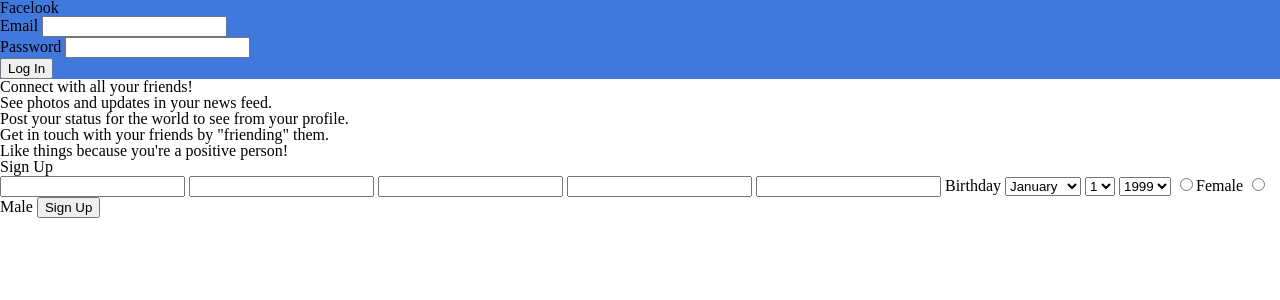
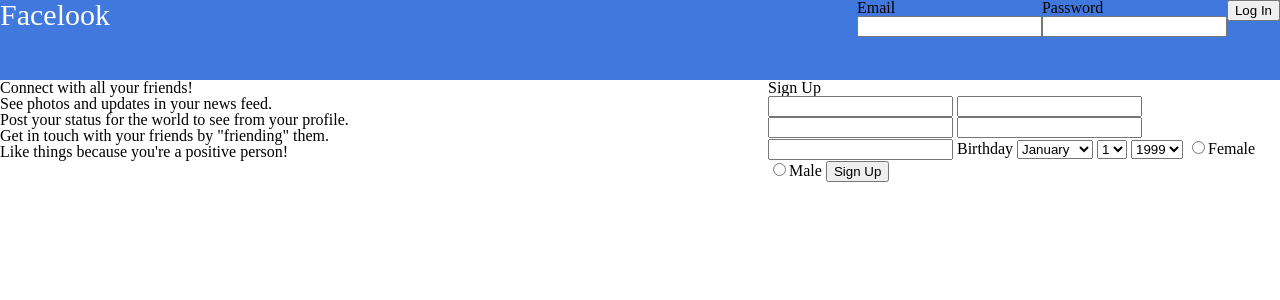
Before and after one commit to vikingeducation/project_prep_facebook_pages, a PHP site: page /home.html in a window 1280 px wide. Shown: the top 300 px of the page. Run offline with PHP 8.4, Linux system fonts and the light colour scheme.

Commit message:
first stylesheet updates

```diff
--- a/home.css
+++ b/home.css
@@ -48,11 +48,46 @@ table {
 }
 
 
+* {
+  font: "San Francisco", "Arial", sans-serif;
+}
+
+body {
+  display: flex;
+	flex-wrap: wrap;
+}
 
 nav {
   background: #4178DD;
+	width: 100vw;
+	height: 10vh;
 }
 
 h1 {
+	font-size: 30px;
+	float: left;
+	color: #FFFFFF;
+	margin: 0 auto;
+}
+
+#log-in {
+	float: right;
+	display: flex;
+}
+
+#log-in div {
+	display: flex;
+	flex-direction: column;
+}
+
+section {
 
 }
+
+#left-panel {
+	width: 60vw;
+}
+
+#sign-up {
+	width: 40vw;
+}
--- a/home.html
+++ b/home.html
@@ -8,7 +8,7 @@
   <body>
     <nav>
       <h1>Facelook</h1>
-      <form>
+      <form id="log-in">
         <div>
           <label for="email">Email</label>
           <input type="email" id="email" name="email">
@@ -18,12 +18,11 @@
           <input type="password" id="password" name="password">
         </div>
         <div class="button">
-          <button type="submit" id="log-in">Log In</button>
+          <button type="submit" id="log-in-btn">Log In</button>
         </div>
       </form>
     </nav>
-    <body>
-      <section>
+    <section id="left-panel">
       <h2>Connect with all your friends!</h2>
       <ul>
         <li>
@@ -42,7 +41,7 @@
     </section>
     <section>
       <h2>Sign Up</h2>
-        <form>
+      <form id="sign-up">
         <input type="text" name="first-name">
         <input type="text" name="last-name">
         <input type="email" name="email">
@@ -66,9 +65,8 @@
         </select>
         <input type="radio" name="gender" value="female">Female
         <input type="radio" name="gender" value="male">Male
-          <button type="submit" id="sign-up">Sign Up</button>
+        <button type="submit" id="sign-up-btn">Sign Up</button>
       </form>
     </section>
   </body>
-  </body>
 </html>
```
Lines whose indentation alone changed are shown as unchanged.
